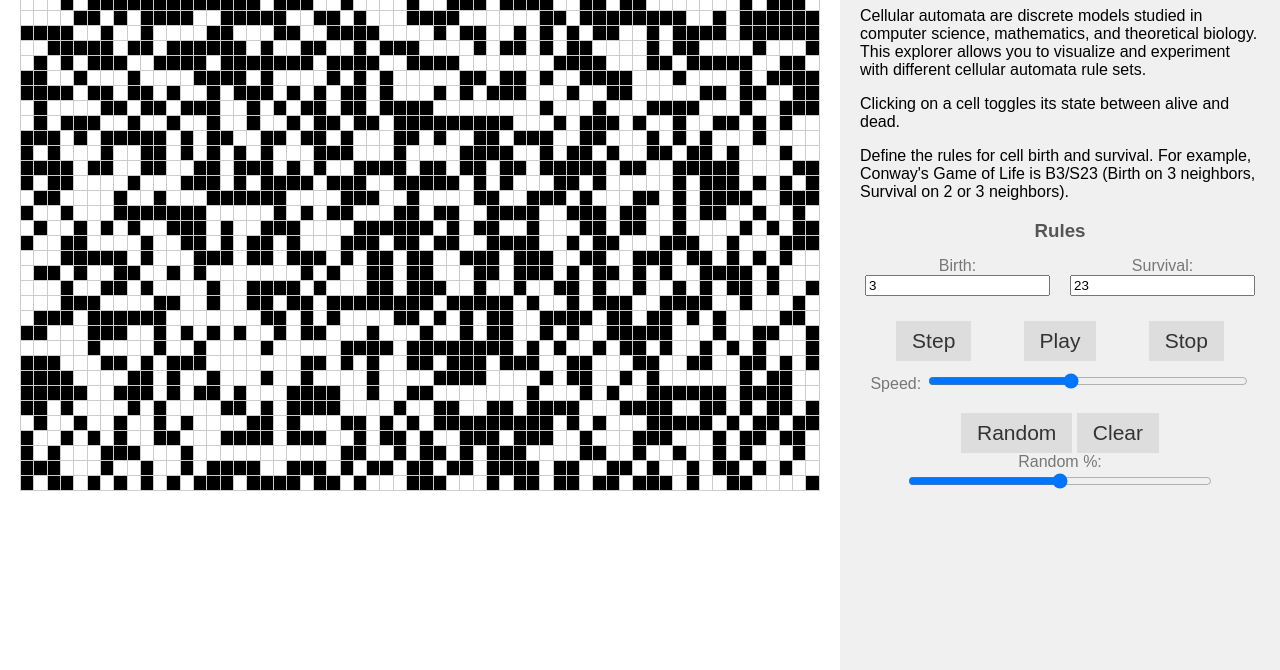
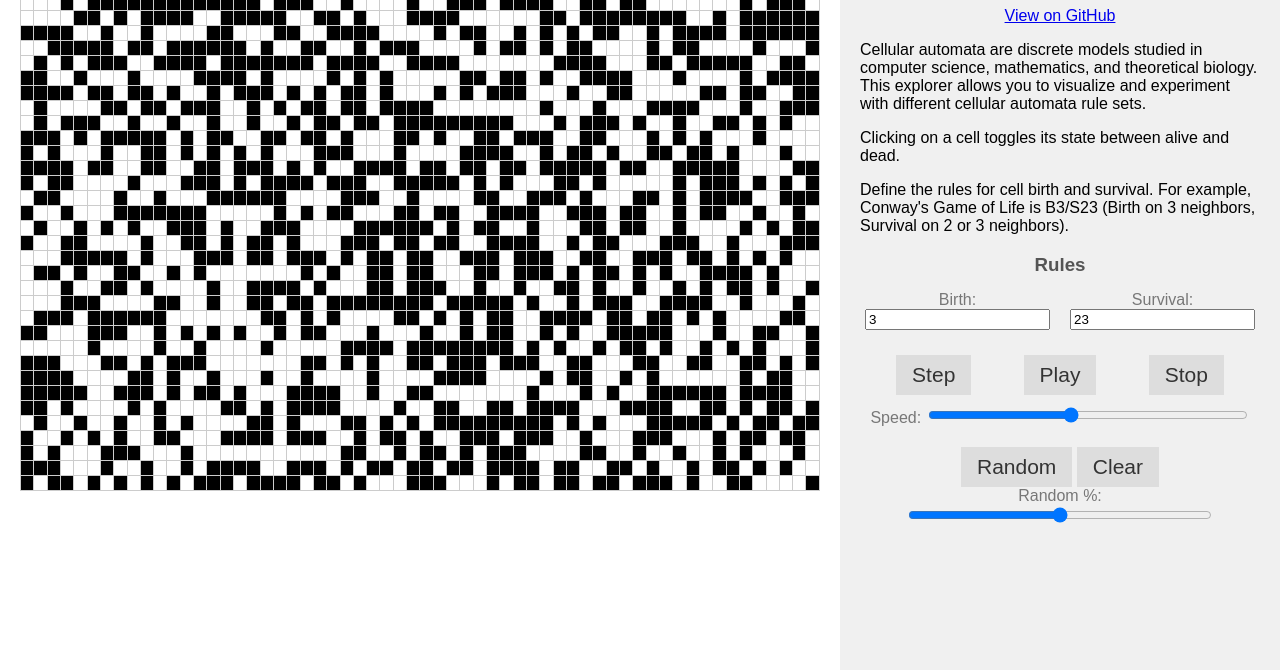
Before and after one commit to jackliddle/CA-Explorer, a plain HTML site: page index.html in a window 1280 px wide. Shown: the part 130-800 px from the top of the page. Drawn offline with Linux system fonts and the light colour scheme.

Commit message:
reciprocal links

```diff
--- a/index.html
+++ b/index.html
@@ -11,6 +11,9 @@
         </div>
 <div id="settings">
             <h1>Jack's Cellular Automata Explorer</h1>
+            <div style="text-align: center; margin-bottom: 10px;">
+                <a href="https://github.com/jackliddle/CA-Explorer">View on GitHub</a>
+            </div>
             <p>
                 Cellular automata are discrete models studied in computer science, mathematics, and theoretical biology.
                 This explorer allows you to visualize and experiment with different cellular automata rule sets.
```
Also changed, not shown: 1 other file.
